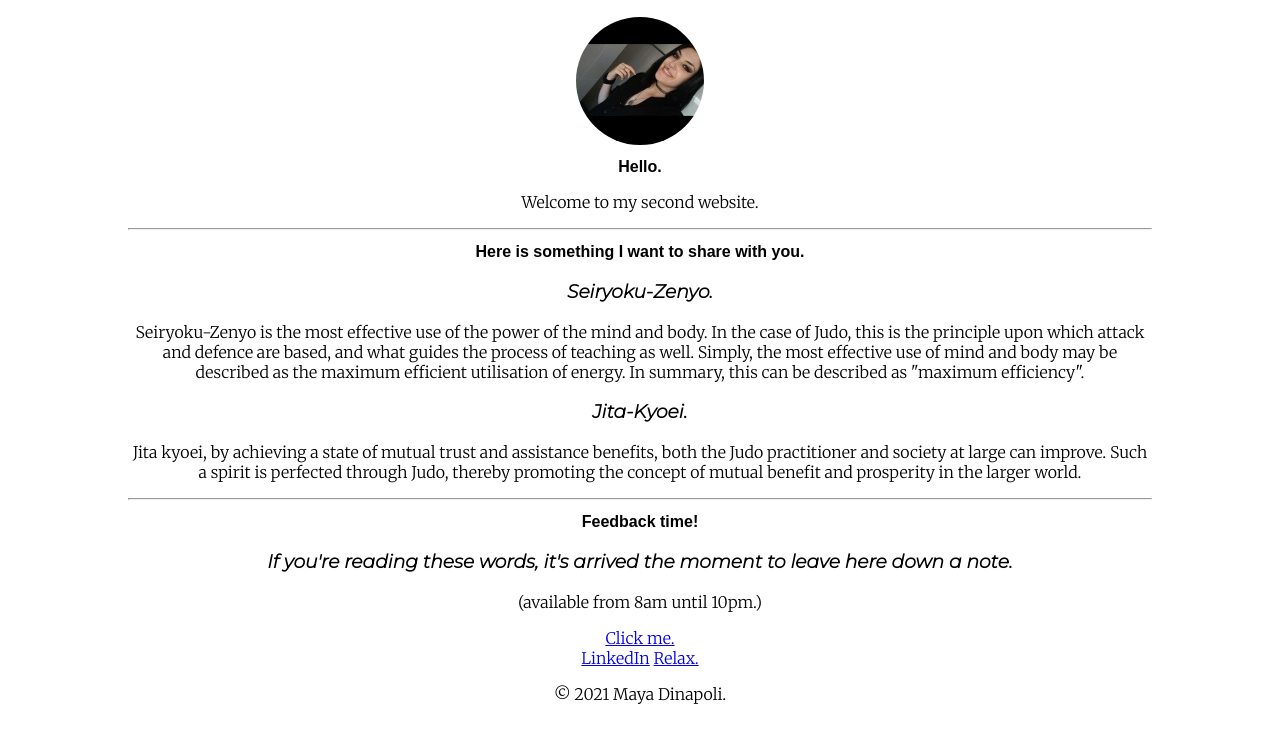
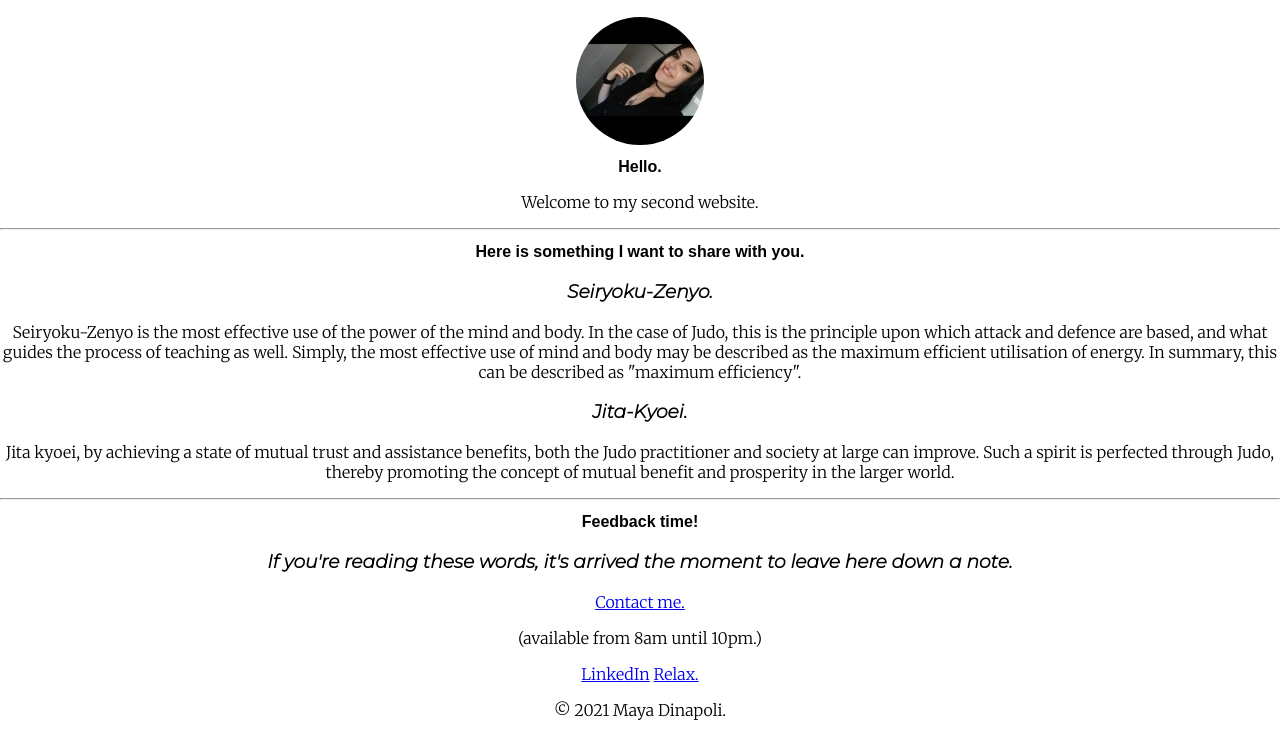
Before and after one commit to mayadinapoli/css-site, a plain HTML site: page index.html in a window 1280 px wide. Shown: the part 565-1301 px from the top of the page. Drawn offline with Linux system fonts and the light colour scheme.

Commit message:
Update index.html

```diff
--- a/index.html
+++ b/index.html
@@ -32,7 +32,6 @@
       <h2>Hello.</h2>
       <p>Welcome to my second website.</p>
     </div>
-    <div class="skills">
       <hr>
       <h2>Here is something I want to share with you.</h2>
       <div class="skill-row">
@@ -44,15 +43,16 @@
         <p>Jita kyoei, by achieving a state of mutual trust and assistance benefits, both the Judo practitioner and society at large can improve. Such a spirit is perfected through Judo, thereby promoting the concept of mutual benefit and prosperity in the larger world.</p>
       </div>
     <hr>
+
     <div class="contact-me">
       <h2>Feedback time!</h2>
       <h3>If you're reading these words, it's arrived the moment to leave here down a note.</h3>
+      <a class="button" href="mailto:maya.dinapoli06091998@email.com">Contact me.</a>
       <p>(available from 8am until 10pm.)</p>
-      <a class="btn" href="mailto:maya.dinapoli06091998@email.com">Click me.</a>
     </div>
 
   <div class="bottom-container">
     <a class="footer-link" href="https://www.linkedin.com/in/maya-dinapoli-379b551a7/">LinkedIn</a>
     <a class="footer-link" href="https://www.youtube.com/watch?v=6rIYWc5wRcw&t=8s&pp=sAQA">Relax.</a>
-    <p>© 2021 Maya Dinapoli.</p>
+    <p class="copyright">© 2021 Maya Dinapoli.</p>
   </div>
```
